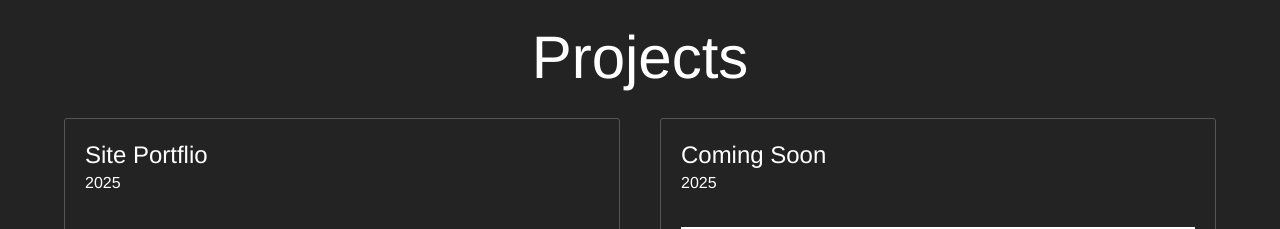
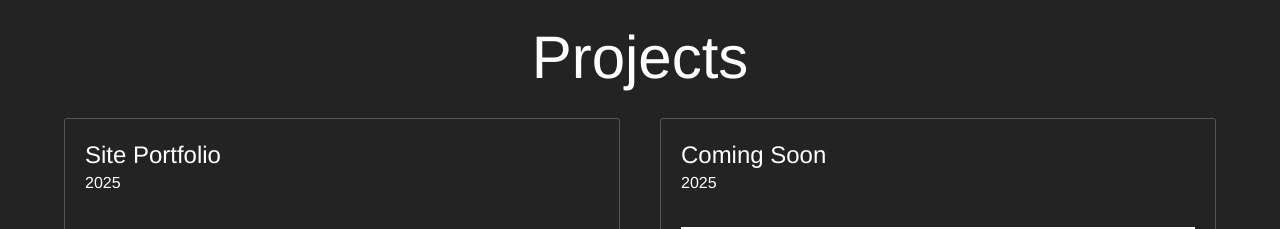
Before and after one commit to MatheusEduardoDasilva/portfolio, a React (Vite) app: page / in a window 1280 px wide. Shown: the part 1460-1689 px from the top of the page. Built offline with nearby package versions, Linux system fonts and the light colour scheme.

Commit message:
mudanças

```diff
--- a/src/pages/Home/sections/Projects/Projects.tsx
+++ b/src/pages/Home/sections/Projects/Projects.tsx
@@ -10,7 +10,7 @@ const ProjectsSection: React.FC = () => {
 
   const projects: ProjectCardProps[] = [
     {
-      title: "Site Portflio",
+      title: "Site Portfolio",
       subtitle: "2025",
       srcImg: Portfolio,
       description: "A personal portfolio showcasing my projects and skills in web development",
```
